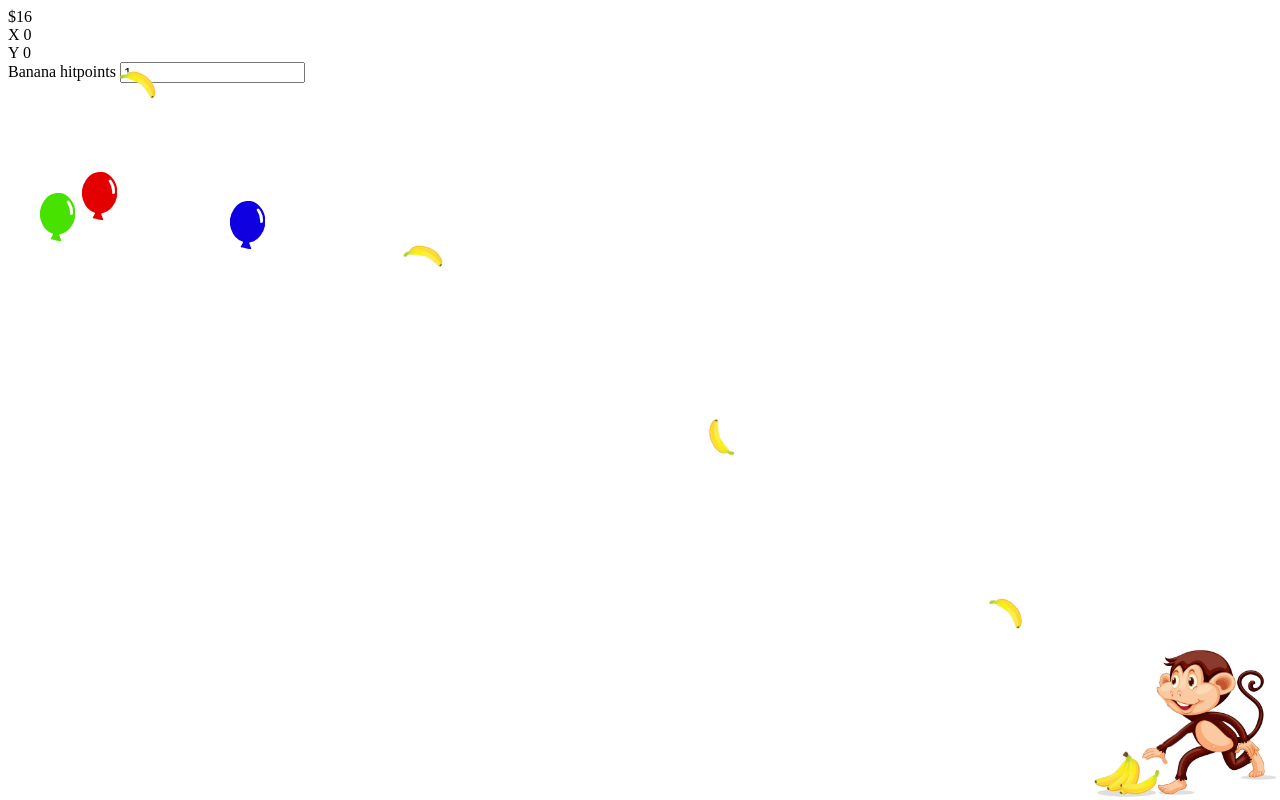
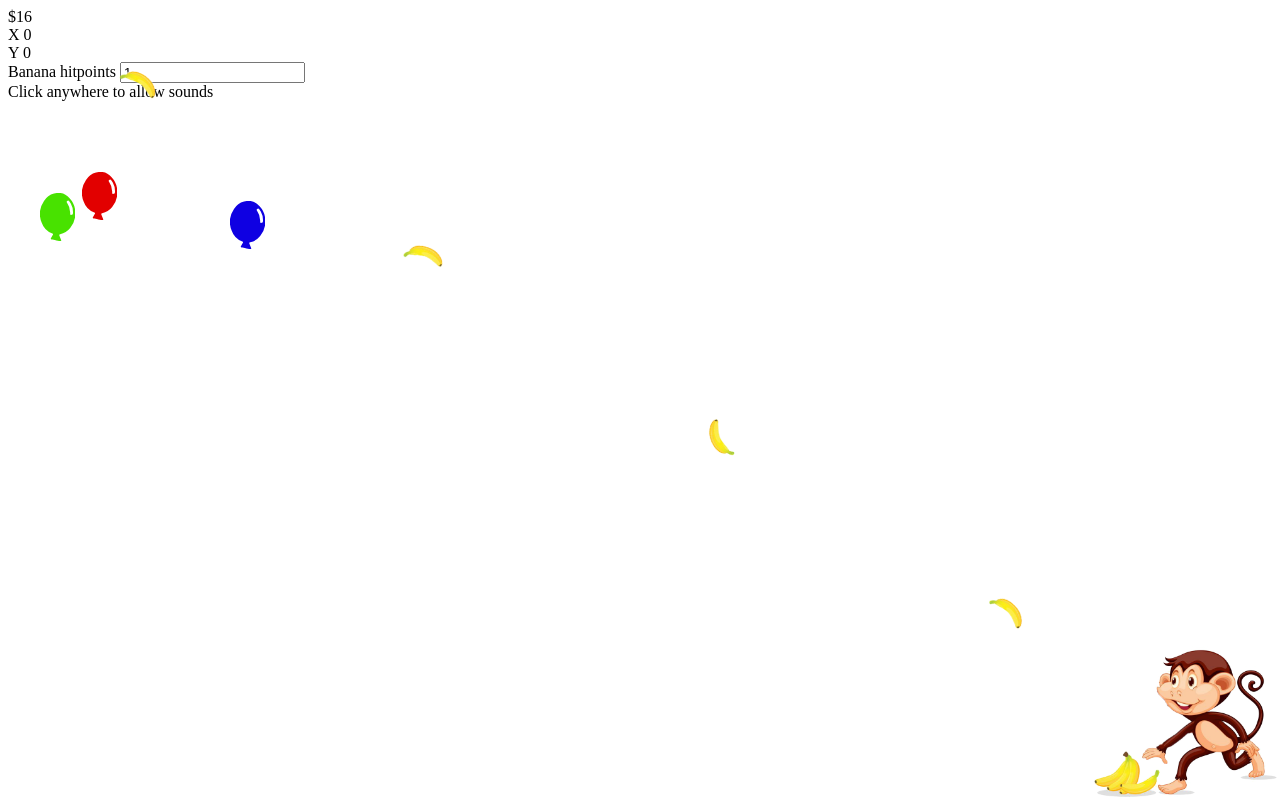
Before and after one commit to timotr/timotr.github.com, a plain HTML site: page index.html in a window 1280 px wide. Drawn offline with Linux system fonts and the light colour scheme.

Commit message:
Update index.html

```diff
--- a/index.html
+++ b/index.html
@@ -13,6 +13,7 @@
         <div>X <span id="mx">0</span></div>
         <div>Y <span id="my">0</span></div>
         <div>Banana hitpoints <input type="number" id="bhit" value="1" /></div>
+        <div>Click anywhere to allow sounds</div>
     </div>
 
     <svg class="balloonTemplate" xmlns="http://www.w3.org/2000/svg" viewBox="0 0 11.94 16.22">
```
